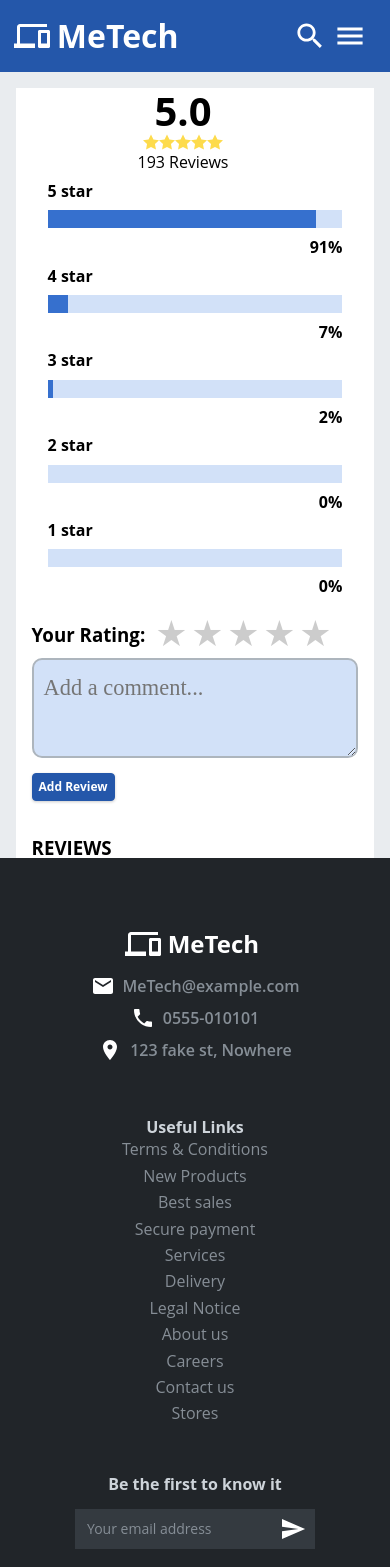
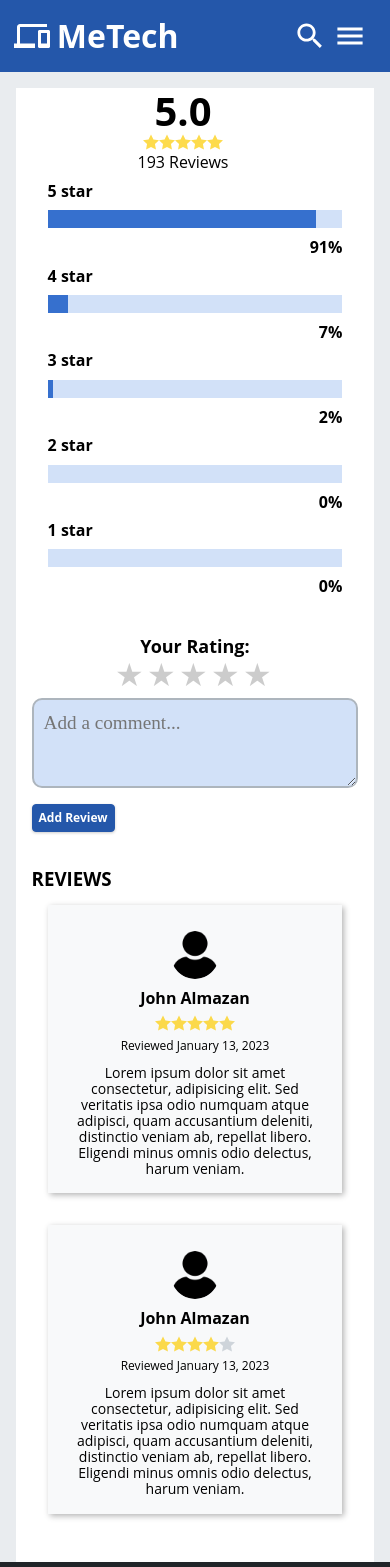
Before and after one commit to almazankaze/techWeb, a React (Create React App) app in the folder ecommerce-app/: page /product in a window 390 px wide. Shown: the top 1567 px of the page. Built offline with nearby package versions, Linux system fonts and the light colour scheme; no server answers.

Commit message:
done review section

```diff
--- a/ecommerce-app/src/components/review/Review.jsx
+++ b/ecommerce-app/src/components/review/Review.jsx
@@ -1,5 +1,7 @@
 import ReviewDetails from "../review-details/ReviewDetails";
+import StarReview from "../star-review/StarReview";
 import Button from "../button/Button";
+import userIcon from "../../img/default-user.png";
 import "./review.css";
 
 function Review() {
@@ -11,7 +13,12 @@ function Review() {
     <div className="product-review">
       <ReviewDetails />
 
-      <form autoComplete="off" noValidate onSubmit={handleSubmit}>
+      <form
+        autoComplete="off"
+        noValidate
+        onSubmit={handleSubmit}
+        className="my-form"
+      >
         <div className="star-container">
           <h3>Your Rating: </h3>
           <div className="rate">
@@ -46,6 +53,40 @@ function Review() {
       </form>
       <div className="comment-section">
         <h3>REVIEWS</h3>
+        <div className="comments-section">
+          <div className="comment">
+            <div className="author">
+              <img src={userIcon} alt="avatar" />
+              <h4>John Almazan</h4>
+            </div>
+            <div className="author-rating">
+              <StarReview rating={5} />
+              <p>Reviewed January 13, 2023</p>
+            </div>
+            <p>
+              Lorem ipsum dolor sit amet consectetur, adipisicing elit. Sed
+              veritatis ipsa odio numquam atque adipisci, quam accusantium
+              deleniti, distinctio veniam ab, repellat libero. Eligendi minus
+              omnis odio delectus, harum veniam.
+            </p>
+          </div>
+          <div className="comment">
+            <div className="author">
+              <img src={userIcon} alt="avatar" />
+              <h4>John Almazan</h4>
+            </div>
+            <div className="author-rating">
+              <StarReview rating={4} />
+              <p>Reviewed January 13, 2023</p>
+            </div>
+            <p>
+              Lorem ipsum dolor sit amet consectetur, adipisicing elit. Sed
+              veritatis ipsa odio numquam atque adipisci, quam accusantium
+              deleniti, distinctio veniam ab, repellat libero. Eligendi minus
+              omnis odio delectus, harum veniam.
+            </p>
+          </div>
+        </div>
       </div>
     </div>
   );
--- a/ecommerce-app/src/components/review/review.css
+++ b/ecommerce-app/src/components/review/review.css
@@ -1,5 +1,9 @@
 .product-review {
   padding: 0 1rem;
+}
+
+.my-form {
+  margin-top: 2.5rem;
 }
 
 .comment-box {
@@ -58,3 +62,88 @@
 .rate > label:hover ~ input:checked ~ label {
   color: #c59b08;
 }
+
+.comments-section {
+  padding: 1rem;
+}
+
+.comment {
+  background-color: var(--gray-100);
+  box-shadow: 2px 2px 6px 0px rgba(0, 0, 0, 0.3);
+  padding: 1rem;
+  margin-bottom: 2rem;
+}
+
+.author {
+  display: flex;
+  align-items: center;
+}
+
+.author img {
+  width: 50px;
+  height: 50px;
+  border-radius: 50%;
+  margin-right: 12px;
+}
+
+.author-rating {
+  margin: 8px 0;
+  display: flex;
+  align-items: center;
+}
+
+.author-rating p {
+  font-size: 14px;
+  margin-left: 12px;
+}
+
+@media (max-width: 600px) {
+  .comment-box {
+    width: 100%;
+    height: 90px;
+    font: 1.2em/1.4em cursive;
+  }
+
+  .rate {
+    height: 42px;
+  }
+
+  .rate:not(:checked) > label {
+    font-size: 2rem;
+  }
+
+  .star-container h3 {
+    font-size: 1.125rem;
+  }
+}
+
+@media (max-width: 480px) {
+  .comment p {
+    text-align: center;
+    font-size: 14px;
+  }
+
+  .author {
+    flex-direction: column;
+  }
+
+  .author img {
+    width: 48px;
+    height: 48px;
+    border-radius: 50%;
+    margin: 10px 0;
+  }
+
+  .star-container {
+    flex-direction: column;
+  }
+
+  .author-rating {
+    flex-direction: column;
+  }
+
+  .author-rating p {
+    font-size: 12px;
+    margin: 4px 0;
+  }
+}
```
Also changed, not shown: ecommerce-app/src/img/default-user.png (added).
